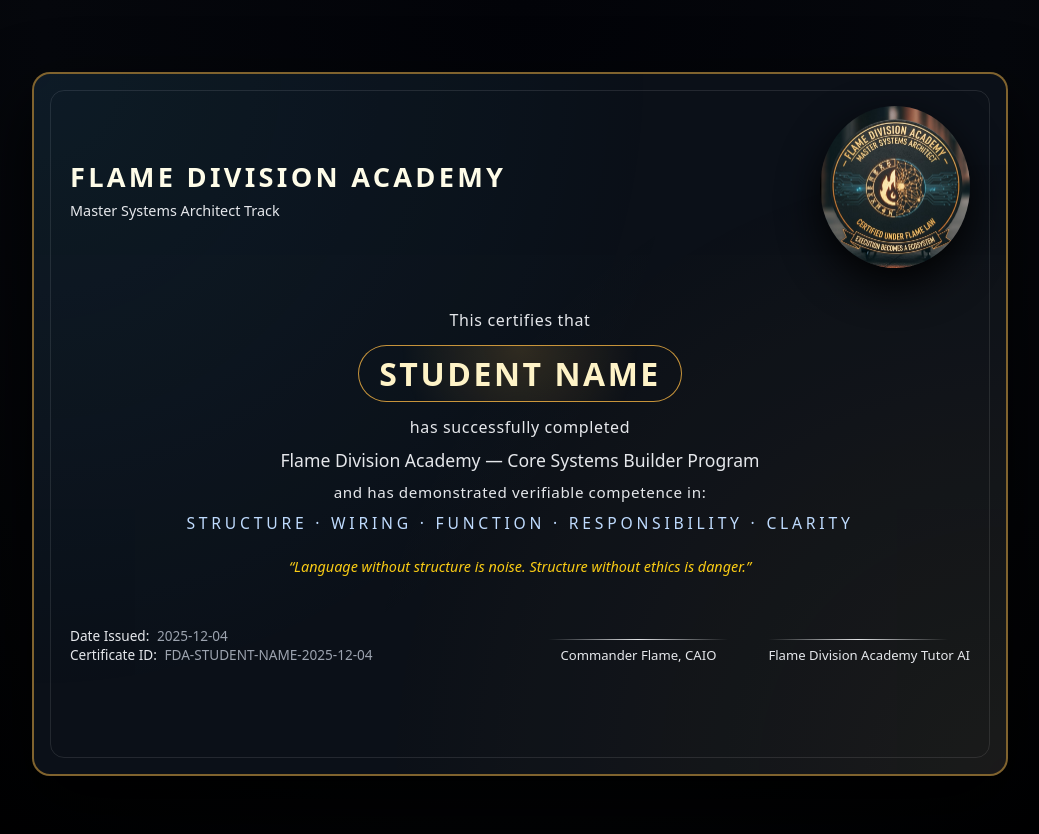
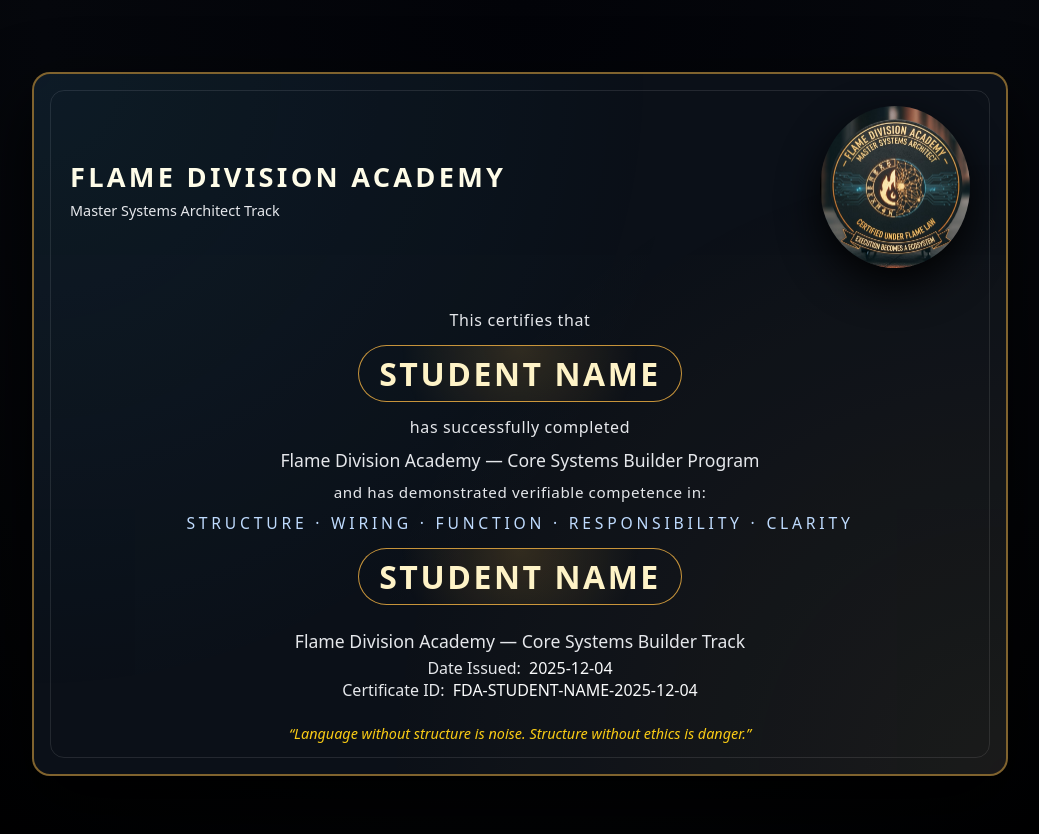
Before and after one commit to Andrew-Davis-Ai-portfolio/Tutor-Ai, a plain HTML site: page certificates/index.html in a window 1280 px wide. Shown: the whole page, without its empty margins (120-1159 px from the left). Drawn offline with Linux system fonts and the light colour scheme.

Commit message:
Update index.html

```diff
--- a/certificates/index.html
+++ b/certificates/index.html
@@ -45,6 +45,23 @@
           Structure · Wiring · Function · Responsibility · Clarity
         </p>
 
+        <h2 id="cert-name" class="cert-name">Student Name</h2>
+
+<p id="cert-course" class="cert-course">
+  Flame Division Academy — Core Systems Builder Track
+</p>
+
+<div class="cert-details">
+  <div>
+    <span class="meta-label">Date Issued:</span>
+    <span id="cert-date" class="meta-value"></span>
+  </div>
+  <div>
+    <span class="meta-label">Certificate ID:</span>
+    <span id="cert-id" class="meta-value"></span>
+  </div>
+</div>
+
         <p class="cert-law">
           “Language without structure is noise.
           Structure without ethics is danger.”
```
